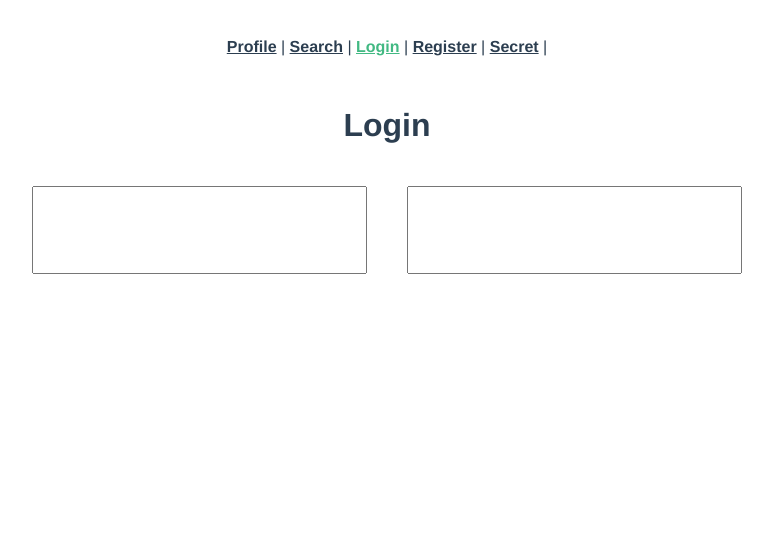
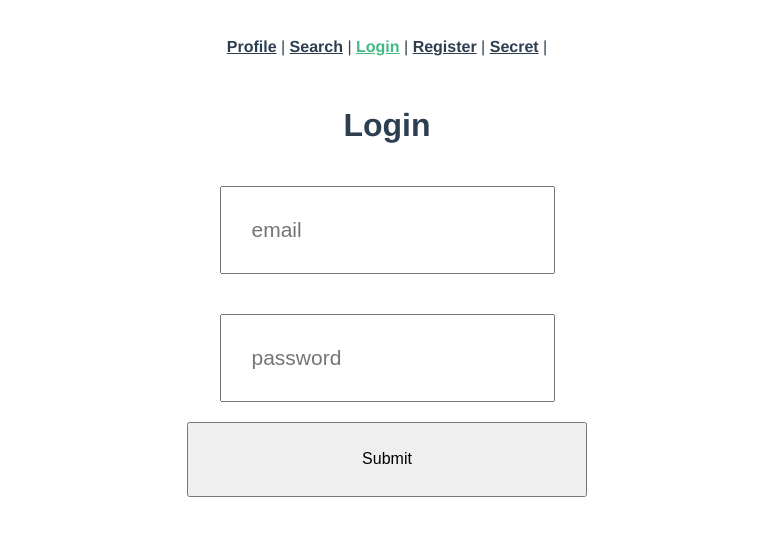
Before and after one commit to Dimodim/Vue-Routing, a Vue app: page /login in a window 1280 px wide. Shown: the top 536 px of the page, without its empty margins (253-1026 px from the left). Built offline with nearby package versions, Linux system fonts and the light colour scheme.

Commit message:
added registration

```diff
--- a/src/views/Login/Login.vue
+++ b/src/views/Login/Login.vue
@@ -2,21 +2,42 @@
   <div>
     <h1>Login</h1>
     <div>
-      <input type="text" />
-      <input type="password" />
+      <form @submit.prevent="onClick()">
+        <div class="email">
+          <input v-model="email" type="text" placeholder="email" />
+        </div>
+        <div class="pasword">
+          <input v-model="password" type="password" placeholder="password" />
+        </div>
+        <button type="submit">Submit</button>
+      </form>
     </div>
+    <div v-if="errorMessage" class="error">{{ errorMessage }}</div>
   </div>
 </template>
 
 <script>
 export default {
-  name: "Login"
+  name: "Login",
+  data() {
+    return {
+      email: "",
+      password: "",
+      errorMessage: ""
+    };
+  },
+  methods: {
+    onClick() {
+      alert("submit");
+    }
+  }
 };
 </script>
 
 <style scoped>
 .error {
   color: red;
+  font-size: 17px;
 }
 
 input {
--- a/src/views/Login/Register.vue
+++ b/src/views/Login/Register.vue
@@ -1,13 +1,65 @@
 <template>
   <div>
     <h1>Register</h1>
+    <div>
+      <form @submit.prevent="onClick()">
+        <div class="email">
+          <input v-model="email" type="text" placeholder="email" />
+        </div>
+        <div class="pasword">
+          <input v-model="password" type="password" placeholder="password" />
+        </div>
+        <button type="submit">Submit</button>
+      </form>
+    </div>
+    <div v-if="errorMessage" class="error">{{ errorMessage }}</div>
   </div>
 </template>
 
 <script>
+import firebase from "firebase/app";
+require("firebase/auth");
 export default {
-  name: "Register"
+  name: "Register",
+  data() {
+    return {
+      email: "",
+      password: "",
+      errorMessage: ""
+    };
+  },
+  methods: {
+    async onClick() {
+      try {
+        const user = firebase
+          .auth()
+          .createUserWithEmailAndPassword(this.email, this.password);
+        console.log(user);
+        this.$router.replace({ name: "Secret" });
+      } catch (error) {
+        this.errorMessage = error;
+      }
+    }
+  }
 };
 </script>
 
-<style scoped></style>
+<style scoped>
+.error {
+  color: red;
+  font-size: 17px;
+}
+
+input {
+  width: 400x;
+  padding: 30px;
+  margin: 20px;
+  font-size: 21px;
+}
+
+button {
+  width: 400px;
+  height: 75px;
+  font-size: 100%;
+}
+</style>
```
